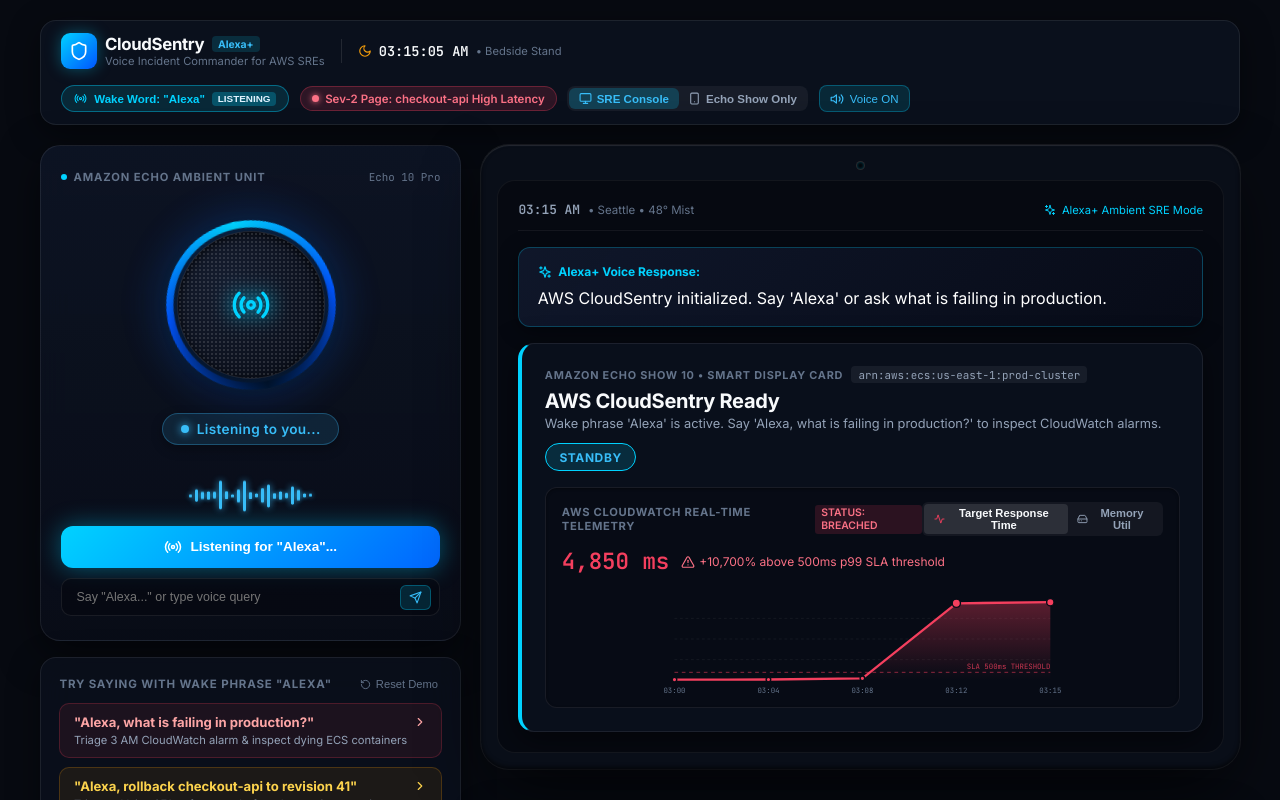
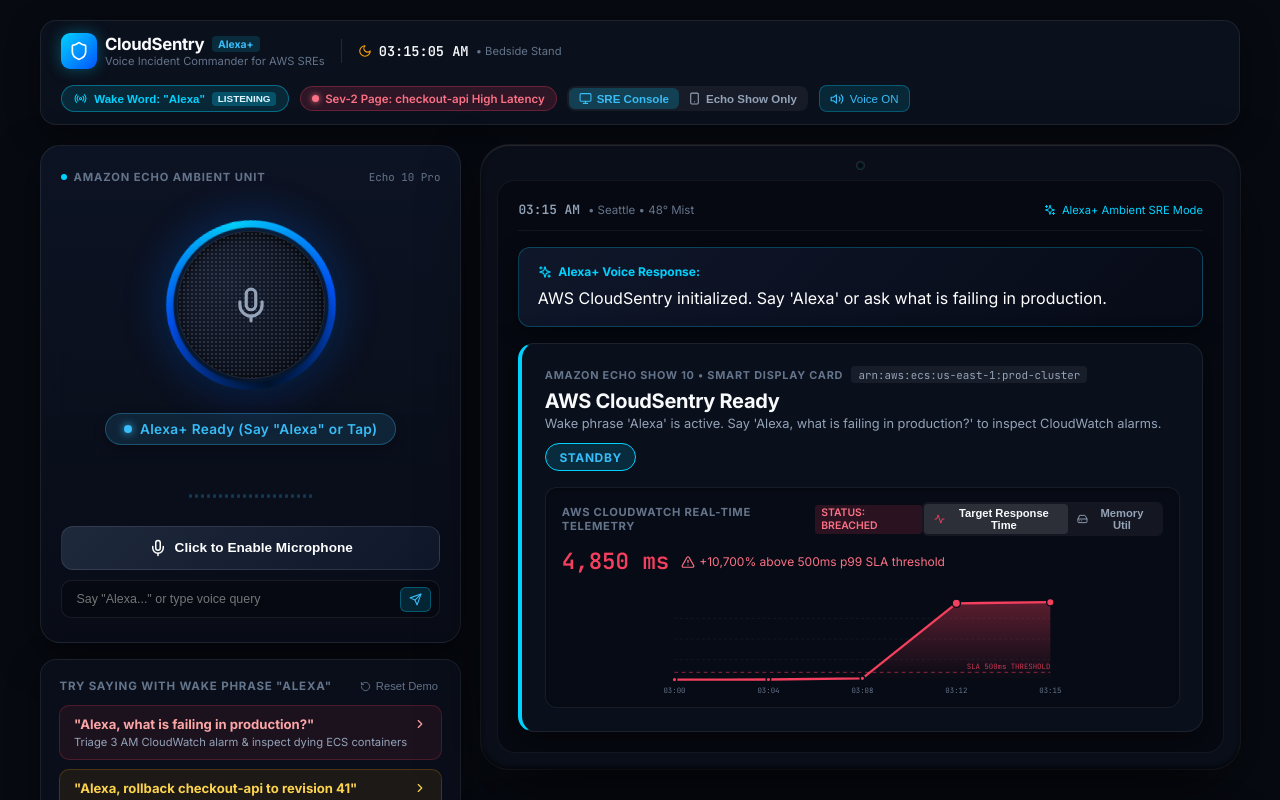
Before and after one commit to SSpirate11/aws-cloud-sentry, a React (Vite) app in the folder frontend/: page / in a window 1280 px wide. Shown: the top 800 px of the page. Built offline with nearby package versions, Linux system fonts and the light colour scheme.

Commit message:
fix: resolve listening state lock and decouple isListening from background wake-word listener

```diff
--- a/frontend/src/App.jsx
+++ b/frontend/src/App.jsx
@@ -11,7 +11,6 @@
 
 export default function App() {
   const [state, setState] = useState('STANDBY'); // STANDBY, LISTENING, THINKING, INCIDENT_ACTIVE, AWAITING_CONFIRMATION, RESOLVED
-  const [isListening, setIsListening] = useState(false);
   const [isSpeaking, setIsSpeaking] = useState(false);
   const [ttsEnabled, setTtsEnabled] = useState(true);
   const [wakeWordEnabled, setWakeWordEnabled] = useState(true);
@@ -31,8 +30,16 @@
   const [toolTraces, setToolTraces] = useState([]);
 
   const recognitionRef = useRef(null);
+  const stateRef = useRef(state);
+  stateRef.current = state;
   const isSpeakingRef = useRef(isSpeaking);
   isSpeakingRef.current = isSpeaking;
+  const wakeWordActiveRef = useRef(wakeWordEnabled);
+  wakeWordActiveRef.current = wakeWordEnabled;
+
+  // Single source of truth: isListening is true ONLY when state is 'LISTENING'
+  const isListening = (state === 'LISTENING');
+
 
   // Authentic Amazon Echo dual-tone acoustic wake chime (G5 784Hz -> C6 1046Hz)
   const playAlexaChime = () => {
@@ -81,13 +88,9 @@
     recognition.interimResults = true;
     recognition.lang = 'en-US';
 
-    recognition.onstart = () => {
-      setIsListening(true);
-    };
-
     recognition.onresult = (event) => {
-      // Ignore audio if Alexa is currently speaking (prevents echo self-triggering)
-      if (isSpeakingRef.current) return;
+      // Ignore audio if Alexa is currently speaking or executing tools
+      if (isSpeakingRef.current || stateRef.current === 'THINKING') return;
 
       let finalTranscript = '';
       let interimTranscript = '';
@@ -106,17 +109,14 @@
       if (/\b(alexa|hey alexa|echo)\b/i.test(heardText)) {
         playAlexaChime();
         setWakeDetected(true);
-        setState('LISTENING');
         setTimeout(() => setWakeDetected(false), 2500);
       }
 
       if (finalTranscript.trim()) {
         const text = finalTranscript.trim();
-        // If wake word is enabled, process when it mentions Alexa, or when awaiting follow-up confirmation
         const mentionsAlexa = /\b(alexa|hey alexa)\b/i.test(text);
 
-        if (mentionsAlexa || state === 'AWAITING_CONFIRMATION' || state === 'LISTENING') {
-          setUserTranscript(text);
+        if (mentionsAlexa || stateRef.current === 'AWAITING_CONFIRMATION' || stateRef.current === 'LISTENING') {
           handleSendQuery(text);
         }
       }
@@ -129,12 +129,10 @@
     };
 
     recognition.onend = () => {
-      setIsListening(false);
-      // Restart passive wake-word listening if enabled and Alexa isn't speaking
-      if (wakeWordEnabled && !isSpeakingRef.current) {
+      // Safely restart passive wake-word listening if enabled and Alexa isn't speaking or thinking
+      if (wakeWordActiveRef.current && !isSpeakingRef.current && stateRef.current !== 'THINKING') {
         try {
           recognition.start();
-          setIsListening(true);
         } catch (e) {}
       }
     };
@@ -184,10 +182,9 @@
     const handleSpeechDone = () => {
       setIsSpeaking(false);
       // Resume wake-word listening
-      if (wakeWordEnabled && recognitionRef.current) {
+      if (wakeWordActiveRef.current && recognitionRef.current && stateRef.current !== 'THINKING') {
         try {
           recognitionRef.current.start();
-          setIsListening(true);
         } catch (e) {}
       }
     };
@@ -199,17 +196,17 @@
   };
 
   const toggleMic = () => {
-    if (isListening) {
+    if (state === 'LISTENING') {
       try {
         recognitionRef.current?.stop();
       } catch (e) {}
-      setIsListening(false);
+      setState('STANDBY');
     } else {
+      playAlexaChime();
+      setState('LISTENING');
       if (recognitionRef.current) {
         try {
-          playAlexaChime();
           recognitionRef.current.start();
-          setIsListening(true);
         } catch (e) {
           console.warn('Mic start notice:', e);
         }
--- a/frontend/src/components/EchoRing.jsx
+++ b/frontend/src/components/EchoRing.jsx
@@ -23,20 +23,13 @@
   const stateClass = getStateClass();
 
   const getStatusLabel = () => {
-    if (isListening) return 'Listening to you...';
     if (isSpeaking) return 'Alexa+ Speaking...';
-    switch (state) {
-      case 'THINKING':
-        return 'Alexa+ Reasoning via MCP...';
-      case 'AWAITING_CONFIRMATION':
-        return '⚠️ Voice 2FA Authorization Required';
-      case 'RESOLVED':
-        return '✅ Incident Remediated (Healthy)';
-      case 'INCIDENT_ACTIVE':
-        return '🚨 Sev-2 CloudWatch Alarm Active';
-      default:
-        return 'Alexa+ Ready (Tap to Speak)';
-    }
+    if (state === 'THINKING') return 'Alexa+ Reasoning via MCP...';
+    if (state === 'LISTENING') return 'Listening to you...';
+    if (state === 'AWAITING_CONFIRMATION') return '⚠️ Voice 2FA Authorization Required';
+    if (state === 'RESOLVED') return '✅ Incident Remediated (Healthy)';
+    if (state === 'INCIDENT_ACTIVE') return '🚨 Sev-2 CloudWatch Alarm Active';
+    return 'Alexa+ Ready (Say "Alexa" or Tap)';
   };
 
   return (
@@ -61,16 +54,16 @@
 
           {/* Center Alexa Glyph / Status Icon */}
           <div style={{ position: 'relative', zIndex: 5, display: 'flex', alignItems: 'center', justifyContent: 'center' }}>
-            {isListening ? (
+            {isSpeaking ? (
+              <Volume2 size={40} color="#38bdf8" style={{ filter: 'drop-shadow(0 0 10px #38bdf8)' }} />
+            ) : state === 'THINKING' ? (
+              <Sparkles size={40} color="#00d2ff" style={{ filter: 'drop-shadow(0 0 12px #00d2ff)', animation: 'spin-glow 2s infinite linear' }} />
+            ) : state === 'LISTENING' ? (
               <Radio size={40} color="#00d2ff" style={{ filter: 'drop-shadow(0 0 10px #00d2ff)', animation: 'pulse-fast 1s infinite' }} />
-            ) : isSpeaking ? (
-              <Volume2 size={40} color="#38bdf8" style={{ filter: 'drop-shadow(0 0 10px #38bdf8)' }} />
             ) : state === 'AWAITING_CONFIRMATION' ? (
               <ShieldAlert size={40} color="#ffb700" style={{ filter: 'drop-shadow(0 0 12px #ff9900)' }} />
             ) : state === 'RESOLVED' ? (
               <CheckCircle size={40} color="#00e676" style={{ filter: 'drop-shadow(0 0 12px #00e676)' }} />
-            ) : state === 'THINKING' ? (
-              <Sparkles size={40} color="#00d2ff" style={{ filter: 'drop-shadow(0 0 12px #00d2ff)', animation: 'spin-glow 2s infinite linear' }} />
             ) : (
               <Mic size={38} color="#94a3b8" />
             )}
```
